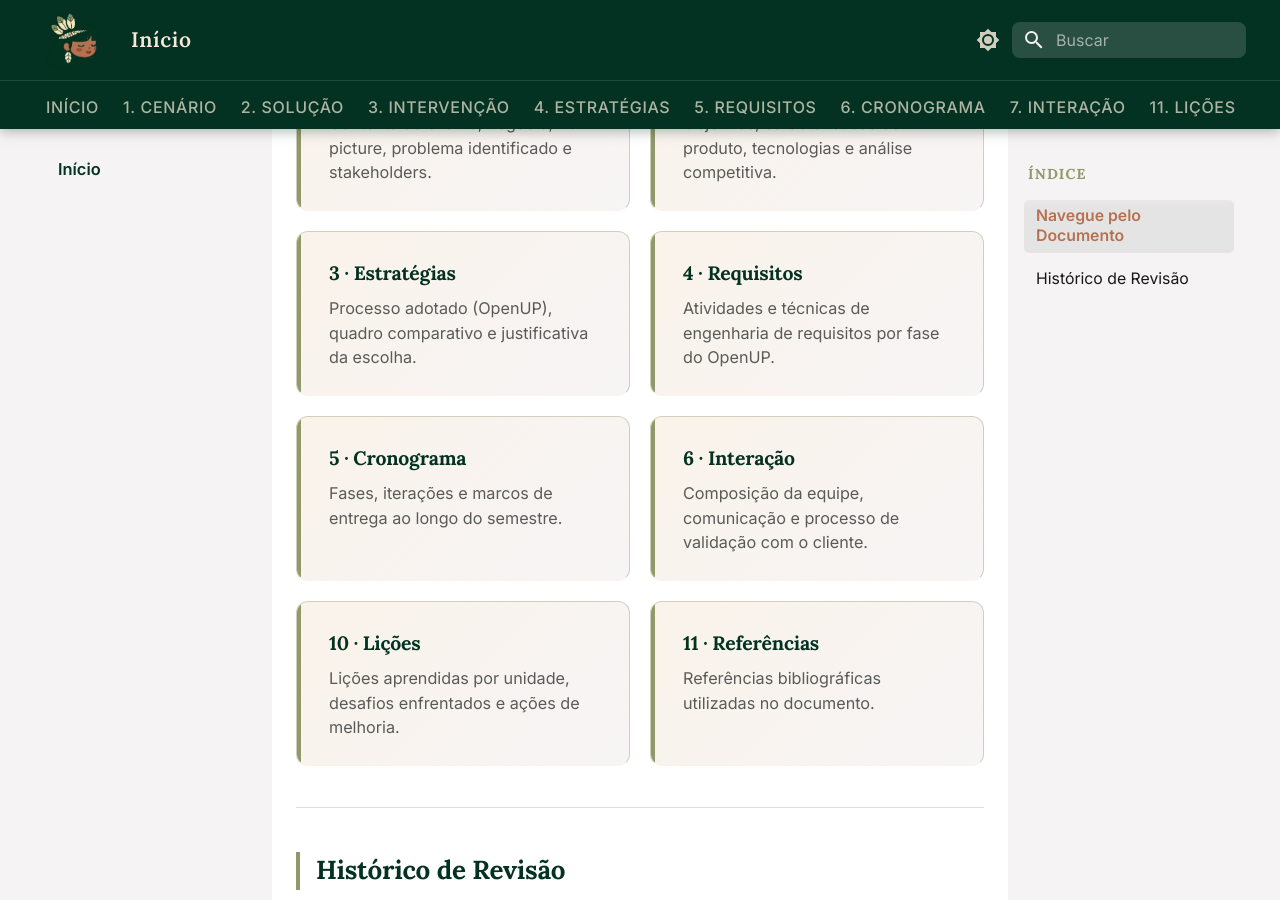
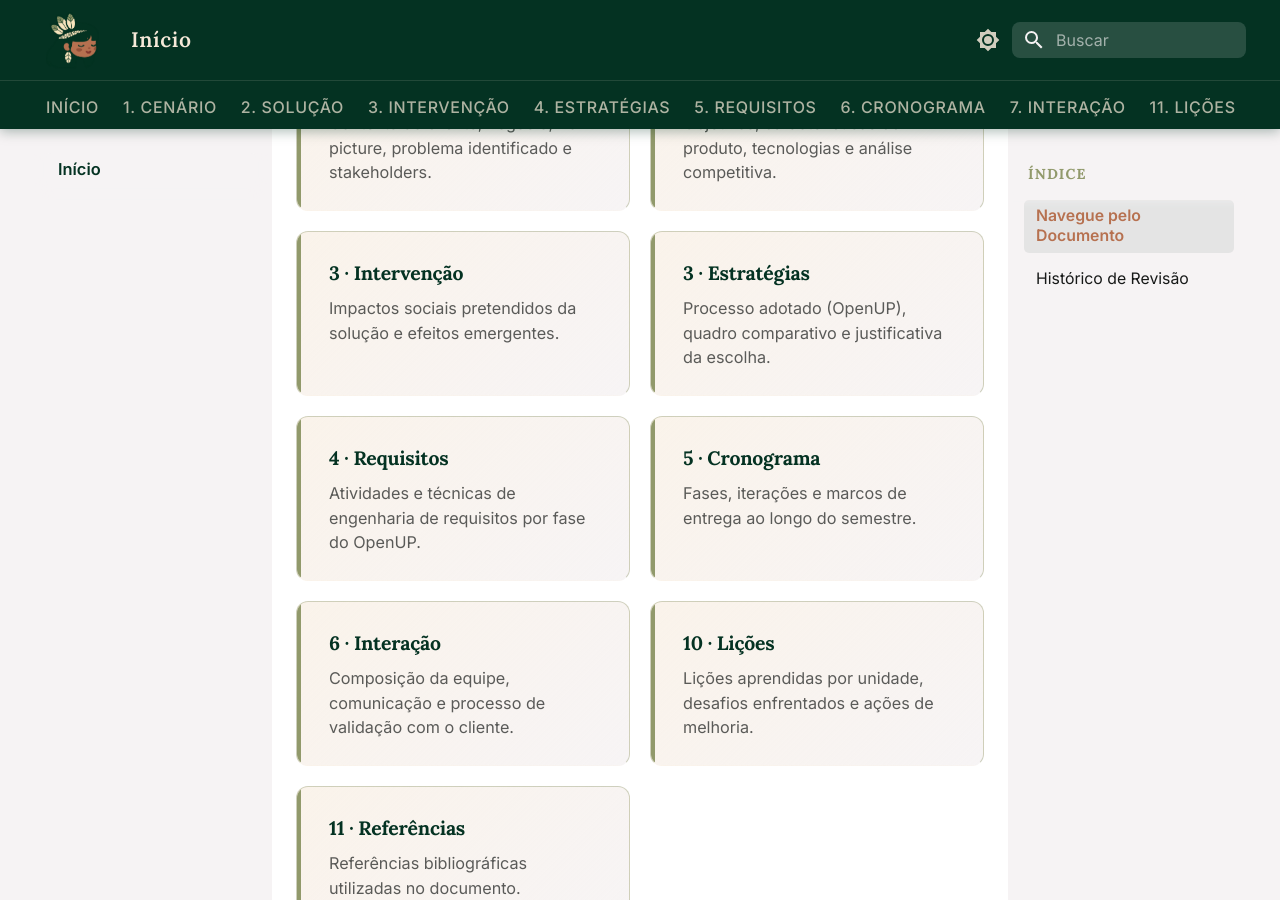
Before and after one commit to mdsreq-fga-unb/REQ-2026.1-T02-Nativo, an MkDocs documentation site: the page built from docs/index.md, in a window 1280 px wide and 900 px high, scrolled down 581 px. Built offline with MkDocs 1.6.1 and Material for MkDocs 9.7.7, drawn with Linux system fonts in a browser that asks for light colours.

Commit message:
fix: navegação pelo documento

```diff
--- a/docs/index.md
+++ b/docs/index.md
@@ -17,27 +17,31 @@
     <h3>2 · Solução</h3>
     <p>Objetivos, características do produto, tecnologias e análise competitiva.</p>
   </a>
-  <a class="section-card" href="03-estrategias/">
+  <a class="section-card" href="03-intervencao/">
+    <h3>3 · Intervenção</h3>
+    <p>Impactos sociais pretendidos da solução e efeitos emergentes.</p>
+  </a>
+  <a class="section-card" href="04-estrategias/">
     <h3>3 · Estratégias</h3>
     <p>Processo adotado (OpenUP), quadro comparativo e justificativa da escolha.</p>
   </a>
-  <a class="section-card" href="04-requisitos/">
+  <a class="section-card" href="05-requisitos/">
     <h3>4 · Requisitos</h3>
     <p>Atividades e técnicas de engenharia de requisitos por fase do OpenUP.</p>
   </a>
-  <a class="section-card" href="05-cronograma/">
+  <a class="section-card" href="06-cronograma/">
     <h3>5 · Cronograma</h3>
     <p>Fases, iterações e marcos de entrega ao longo do semestre.</p>
   </a>
-  <a class="section-card" href="06-interacao/">
+  <a class="section-card" href="07-interacao/">
     <h3>6 · Interação</h3>
     <p>Composição da equipe, comunicação e processo de validação com o cliente.</p>
   </a>
-  <a class="section-card" href="10-licoes/">
+  <a class="section-card" href="11-licoes/">
     <h3>10 · Lições</h3>
     <p>Lições aprendidas por unidade, desafios enfrentados e ações de melhoria.</p>
   </a>
-  <a class="section-card" href="11-referencias/">
+  <a class="section-card" href="12-referencias/">
     <h3>11 · Referências</h3>
     <p>Referências bibliográficas utilizadas no documento.</p>
   </a>
```
Also changed, not shown: docs/01-cenario/desafios.md (+1 -1 lines).
